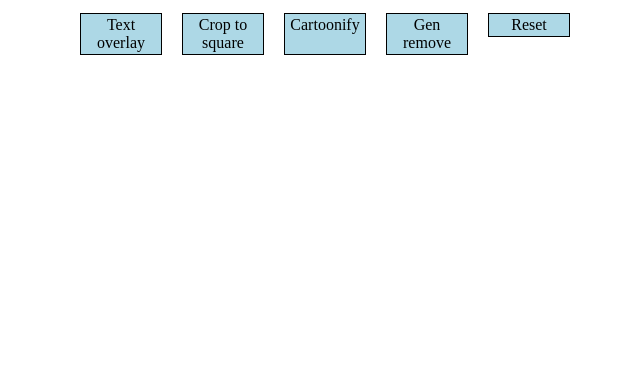
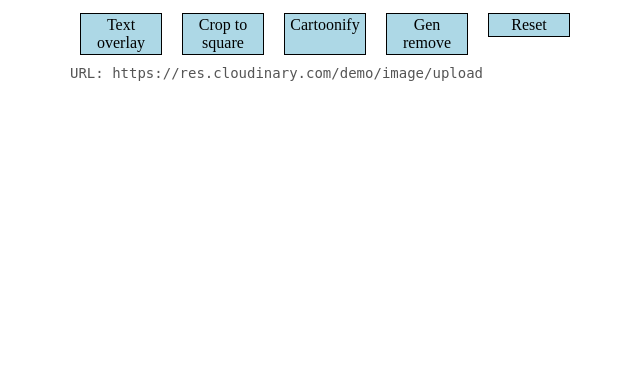
Before and after one commit to mhornstein/Cloudinary-Test, a Flask app: page / in a window 1280 px wide. Shown: the part 434-800 px from the top of the page, without its empty margins (170-810 px from the left). Run offline with Flask 3, Linux system fonts and the light colour scheme.

Commit message:
Adding debug info

```diff
--- a/part2/static/app.js
+++ b/part2/static/app.js
@@ -20,11 +20,18 @@ function buildUrl(transformation = "") {
 
 const img = document.getElementById("main-img");
 const group = document.querySelector(".btn-group");
+const url_text = document.getElementById("url-text");
+
+url_text.innerHTML = BASE_URL; // initial URL
 
 group.addEventListener("click", (e) => {
     const btn = e.target.closest(".btn[data-action]");
-    if (!btn) return;
     const action = btn.dataset.action;
-    if (!(action in TRANSFORMS)) return;
-    img.src = buildUrl(TRANSFORMS[action]);
+
+    const trans = TRANSFORMS[action];
+    const fullUrl = buildUrl(trans);
+
+    img.src = fullUrl;
+
+    url_text.innerHTML = fullUrl.replace(trans, `<b>${trans}</b>`);
 });
--- a/part2/static/main.css
+++ b/part2/static/main.css
@@ -31,3 +31,13 @@
 .btn:active {
   transform: scale(0.98);
 }
+#debug-info {
+  clear: both;
+  margin-top: 20px;
+  font-size: 14px;
+  color: #555;
+  font-family: monospace;
+}
+#debug-info b {
+  color: #000;
+}
--- a/part2/templates/index.html
+++ b/part2/templates/index.html
@@ -20,6 +20,10 @@
             <div class="btn" data-action="gen_remove">Gen remove</div>
             <div class="btn" data-action="reset">Reset</div>
         </div>
+
+        <div id="debug-info">
+            <p>URL: <span id="url-text"></span></p>
+        </div>
     </div>
 
     <script src="{{ url_for('static', filename='app.js') }}"></script>
```
